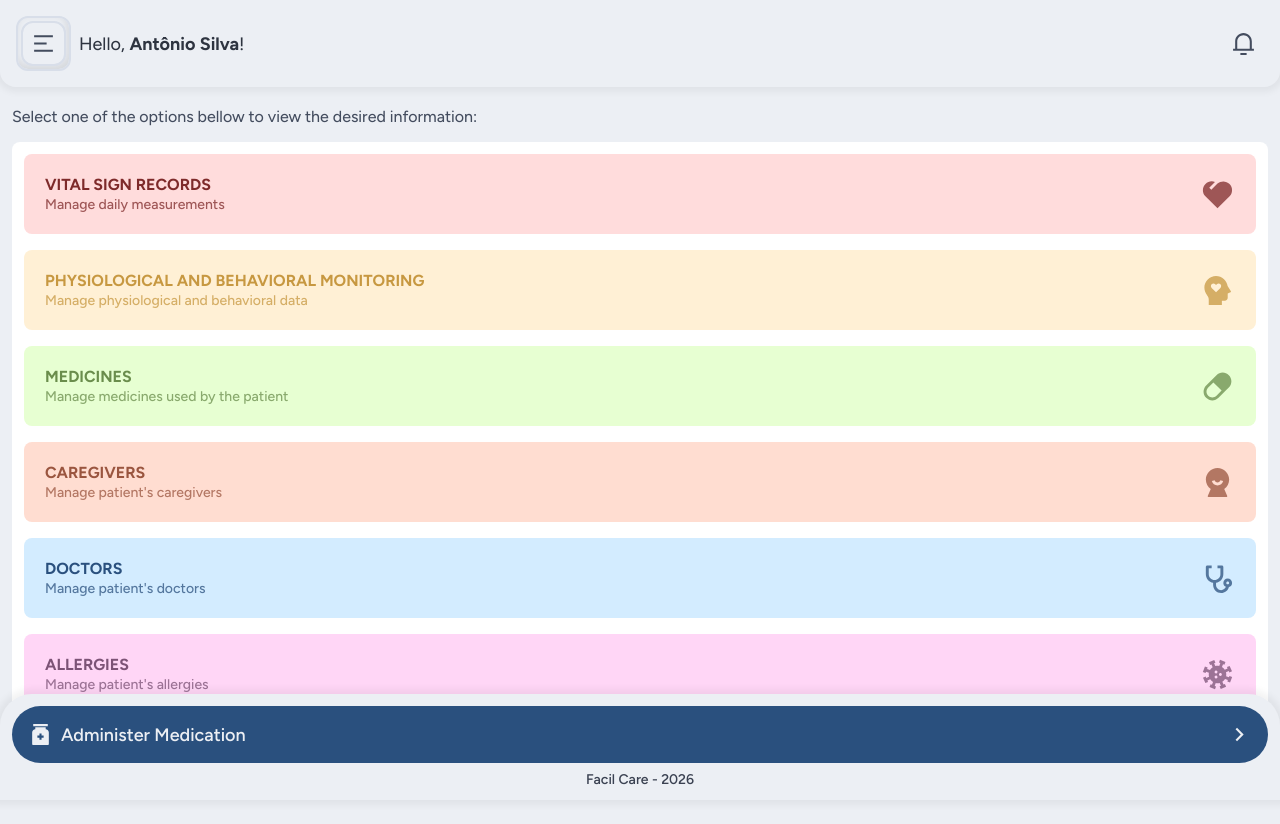
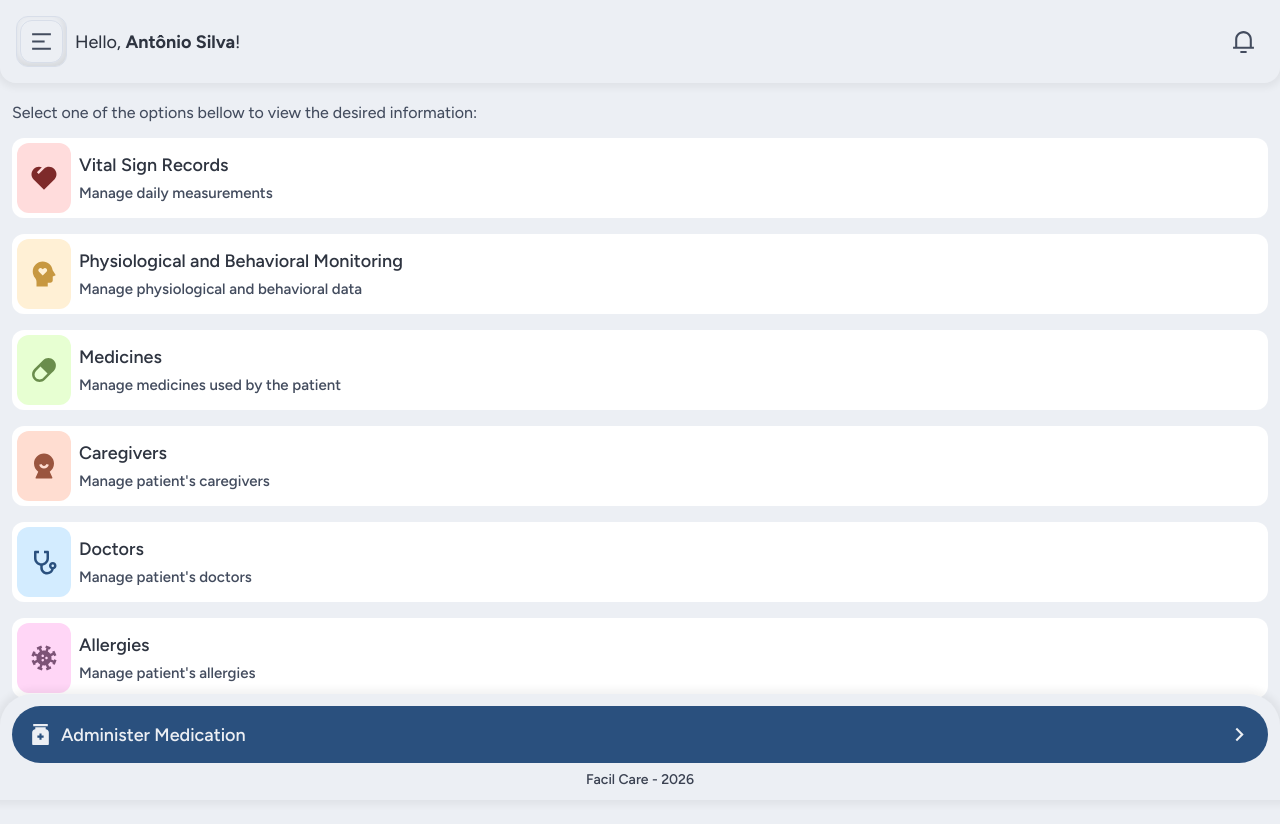
Before and after one commit to LuizGustavo1001/Facil_Care, a Vue app: page / in a window 1280 px wide. Shown: the top 824 px of the page. Built offline with nearby package versions, Linux system fonts and the light colour scheme.

Commit message:
refactor 🛤️ Vue Route Logic
- feat: Erase Data & Notifications View pattern
- refactor: IconBtnAlt logic

```diff
--- a/src/components/common/ActionButtonAlt.vue
+++ b/src/components/common/ActionButtonAlt.vue
@@ -57,6 +57,9 @@
     cursor: pointer;
     transition: 0.2s ease-out;
   }
+  .action-btn-alt:hover{
+    box-shadow: 0 0 5px 5px var(--alpha-black-05);
+  }
   .action-btn-alt .right-icon{
     color: var(--color-text-primary-muted);
   }
@@ -77,7 +80,8 @@
   }
 
   .btn-content .btn-content-description{
-    font-size: var(--text-body-md);
+    font-size: var(--text-body-lg);
+    font-weight: var(--bold-weight);
   }
 
   /* COLOR VARIANTS */
@@ -116,6 +120,25 @@
   .action-btn-alt.green:hover{
     border-color: var(--color-bg-green);
   }
+
+  /* 5. Yellow */
+  .action-btn-alt.yellow .left-icon-wrapper{
+    background-color: var(--color-bg-yellow);
+    color: var(--color-text-yellow);
+  }
+  .action-btn-alt.yellow:hover{
+    border-color: var(--color-bg-yellow);
+  }
+
+  /* 6. Purple */
+  .action-btn-alt.purple .left-icon-wrapper{
+    background-color: var(--color-bg-purple);
+    color: var(--color-text-purple);
+  }
+  .action-btn-alt.purple:hover{
+    border-color: var(--color-bg-purple);
+  }
+
 </style>
 
 <script setup>
@@ -124,7 +147,7 @@
 
   import Icon from "./Icon.vue"
 
-  const COLORS_LIST = ["blue", "orange", "red", "green"]
+  const COLORS_LIST = ["blue", "orange", "red", "green", "purple", "yellow"]
   const DEFAULT_COLOR = "blue"
 
   const props = defineProps({
@@ -159,7 +182,7 @@
     color: {
       type: String,
       default: 'blue',
-      validator: (value) => ["blue", "orange", "red", "green"].includes(value)
+      validator: (value) => ["blue", "orange", "red", "green", "purple", "yellow"].includes(value)
     },
     title: String,
     description: String
--- a/src/components/common/AppHeader.vue
+++ b/src/components/common/AppHeader.vue
@@ -15,7 +15,14 @@
       </p>
     </div>
 
-    <IconBtn :icon="icons['notification-line']" size="25px" variant="transparent" />
+    <IconBtn
+        tag="router"
+        target="_self"
+        to="/notifications"
+        :icon="icons['notification-line']"
+        size="25px"
+        variant="transparent"
+    />
   </header>
 </template>
 
--- a/src/components/common/AppSidebar.vue
+++ b/src/components/common/AppSidebar.vue
@@ -44,7 +44,8 @@
       <!-- Delete Account Data Button -->
       <ActionButton
           v-if="patientData"
-          tag="button"
+          tag="router"
+          to="/erase"
           :leftIcon="icons['delete-bin-line']"
           variant="destructive"
           :title="$t(`utils.deleteAccount`)"
--- a/src/components/common/IconBtn.vue
+++ b/src/components/common/IconBtn.vue
@@ -1,8 +1,9 @@
 <template>
   <component
-      :is="tag"
+      :is="componentTag"
       :type="isButton ? 'button' : undefined"
-      :href="!isButton ? (link || undefined) : undefined"
+      :to="isRouterLink ? to : undefined"
+      :href="!isButton ? (to || undefined) : undefined"
       :target="!isButton ? target : undefined"
       :rel="!isButton && target === '_blank' ? 'noopener noreferrer' : undefined"
       class="icon-btn"
@@ -84,6 +85,7 @@
   import { computed } from "vue"
 
   import Icon from "./Icon.vue"
+  import {RouterLink} from "vue-router";
 
   const VARIANTS = ["brand", "border", "bg-clr", "transparent", "subtle"]
   const DEFAULT_VARIANT = "brand"
@@ -97,7 +99,7 @@
       type: String,
       required: true
     },
-    link: {
+    to: {
       type: String,
       default: "#"
     },
@@ -123,6 +125,18 @@
 
   const isButton = computed(() => props.tag === 'button')
 
+  const isRouterLink = computed(() => props.tag === "router")
+
+  const componentTag = computed(() => {
+    // 1. Tag == RouterLink (Internal Link)
+    if(isRouterLink.value){
+      return RouterLink
+    }
+
+    // 2. Other Tag
+    return props.tag
+  })
+
   const paddingStyle = computed(() => `padding: var(--spacing-${props.padding})`)
 
   const variantClass = computed(() => {
--- a/src/components/common/IconBtnAlt.vue
+++ b/src/components/common/IconBtnAlt.vue
@@ -23,7 +23,7 @@
 
 .outline-layer, .inline-layer{
   background: var(--color-bg-primary);
-  border: 2px solid var(--color-border-default);
+  border: 1px solid var(--color-border-default);
   border-radius: var(--radius-lg);
 }
 
--- a/src/composables/useUtils.js
+++ b/src/composables/useUtils.js
@@ -28,6 +28,8 @@ export function useUtils() {
         OXYGEN_SATURATION: "oxygenSaturation",
         BLOOD_GLUCOSE: "bloodGlucose",
         HEART_RATE: "heartRate",
+        NOTIFICATIONS: "notifications",
+        ERASE: "erase"
     }
 
     const MANAGE_PAGES = [
--- a/src/locales/en-US.js
+++ b/src/locales/en-US.js
@@ -26,7 +26,24 @@ export default {
         waterIntake: "Water Intake",
         mealAcceptance: "Food Acceptance",
         weight: "Weight",
-        necessities: "Monitoring of bowel and urine"
+        necessities: "Monitoring of bowel and urine",
+        notifications: "Notifications",
+        erase: "Erase Data"
+    },
+    meta: {
+        home: "Home",
+        monitoring: "Monitoring",
+        monitoringOverview: "Monitoring",
+        manageOverview: "Manage",
+        emergencyData: "Emergency Data",
+        preferences: "Preferences",
+        register: "Register",
+        backup: "Backup",
+        manual: "User's Manual",
+        terms: "Terms of Service",
+        notifications: "Notifications",
+        notFound: 'Page not Found',
+        erase: "Erase Data"
     },
     utils: {
         deleteAccount: "Erase Data",
--- a/src/locales/pt-BR.js
+++ b/src/locales/pt-BR.js
@@ -26,7 +26,24 @@ export default {
         waterIntake: "Ingestão de Água",
         mealAcceptance: "Aceitação de Refeições",
         weight: "Peso Corporal",
-        necessities: "Controle de Evacuação e Diurese"
+        necessities: "Controle de Evacuação e Diurese",
+        notifications: "Notificações",
+        erase: "Apagar Dados"
+    },
+    meta: {
+        home: "Início",
+        monitoring: "Monitoramento",
+        monitoringOverview: "Monitoramento",
+        manageOverview: "Gerenciamento",
+        emergencyData: "Dados de Emergência",
+        preferences: "Preferências",
+        register: "Registrar",
+        backup: "Backup",
+        manual: "Manual do Usuário",
+        terms: "Termos de Usuário",
+        notifications: "Notificações",
+        notFound: 'Página não encontrada',
+        erase: "Apagar Dados"
     },
     utils: {
         deleteAccount: "Apagar Dados",
--- a/src/router/vueRoute.js
+++ b/src/router/vueRoute.js
@@ -1,5 +1,5 @@
 import { createRouter, createWebHistory } from 'vue-router'
-
+import { i18n } from '../locales/i18n.js'
 // mapping routes
 const routes = [
     {
@@ -7,7 +7,7 @@ const routes = [
       name: 'home',
       component: () => import('/src/views/HomeView.vue'),
       meta: {
-          title: 'Início | Facil Care'
+          title: 'home'
       }
     },
     {
@@ -15,7 +15,7 @@ const routes = [
         name: 'monitoring',
         component: () => import('/src/views/MonitoringView.vue'),
         meta: {
-            title: 'Monitoramento | Facil Care'
+            title: 'monitoring'
         }
     },
     {
@@ -23,7 +23,7 @@ const routes = [
         name: 'monitoring-overview',
         component: () => import('/src/views/MonitoringOverview.vue'),
         meta: {
-            title: 'Monitoramento | Facil Care'
+            title: 'monitoring'
         }
     },
     {
@@ -31,7 +31,7 @@ const routes = [
         name: 'manage-overview',
         component: () => import('/src/views/ManageView.vue'),
         meta: {
-            title: 'Gerenciamento | Facil Care'
+            title: 'manageOverview'
         }
     },
     {
@@ -39,7 +39,7 @@ const routes = [
         name: "emergency-data",
         component: () => import('/src/views/EmergencyDataView.vue'),
         meta: {
-            title: 'Dados de Emergência | Facil Care'
+            title: 'emergencyData'
         }
     },
     {
@@ -47,7 +47,7 @@ const routes = [
         name: 'preferences',
         component: () => import('/src/views/PreferencesView.vue'),
         meta: {
-            title: 'Preferências | Facil Care'
+            title: 'preferences'
         }
     },
     {
@@ -55,7 +55,7 @@ const routes = [
       name: 'register',
       component: () => import('/src/views/RegisterView.vue'),
       meta: {
-          title: 'Registro | Facil Care'
+          title: 'register'
       }
     },
     {
@@ -63,7 +63,7 @@ const routes = [
         name: 'backup',
         component: () => import('/src/views/BackupView.vue'),
         meta: {
-            title: "Backup | Facil Care"
+            title: "backup"
         }
     },
     {
@@ -71,20 +71,39 @@ const routes = [
         name: 'manual',
         component: () => import('/src/views/ManualView.vue'),
         meta: {
-            title: "Manual do Usuário | Facil Care"
+            title: "manual"
         }
     },
     {
         path: '/terms',
         name: 'terms',
         component: () => import('/src/views/TermsView.vue'),
+        meta: {
+            title: "terms"
+        }
+    },
+    {
+        path: '/notifications',
+        name: 'notifications',
+        component: () => import('/src/views/NotificationsView.vue'),
+        meta: {
+            title: "notifications"
+        }
+    },
+    {
+        path: '/erase',
+        name: 'erase',
+        component: () => import('/src/views/EraseDataView.vue'),
+        meta: {
+            title: "erase"
+        }
     },
     {
         path: "/not-found",
         name: 'not-found',
         component: () => import('/src/views/AppFallback.vue'),
         meta: {
-            title: "Página não encontrada | Facil Care"
+            title: "notFound"
         }
     },
     // generic route (path not found)
@@ -107,7 +126,8 @@ const router = createRouter({
 
 // update document title
 router.afterEach((to) => {
-    document.title = to.meta.title || 'FacilCare'
+    const title = to.meta.title
+    document.title = `${i18n.global.t(`meta.${title}`)} | Facil Care`
 })
 
 export default router
--- /dev/null
+++ b/src/views/EraseDataView.vue
@@ -0,0 +1,25 @@
+<template>
+  <div class="view">
+    <AppHeader
+        :title="getPageTitle(PAGES['ERASE'])"
+        :leftBtnIcon="icons['chevron-left']"
+        @return-page="handleReturn"
+    />
+
+  </div>
+</template>
+
+<style scoped>
+
+</style>
+
+<script setup>
+  import { icons } from "../assets/icons/icons.js"
+  import { useNavigation } from "../composables/useNavigation.js"
+  import { useUtils } from "../composables/useUtils.js"
+
+  import AppHeader from "../components/common/AppHeader.vue"
+
+  const { handleReturn } = useNavigation()
+  const { getPageTitle, PAGES } = useUtils()
+</script>
--- a/src/views/HomeView.vue
+++ b/src/views/HomeView.vue
@@ -22,6 +22,18 @@
         <p class="text-muted">{{ $t("views.home.subtitle") }}:</p>
 
         <nav class="home-nav flex flex-column gap-1">
+          <ActionButtonAlt
+            v-for="btn in homeView.buttons"
+            :key="btn.id"
+            tag="router"
+            :to="btn.route"
+            :leftIcon="btn.icon"
+            leftIconSize="30px"
+            :color="btn.color"
+            :title="$t(`views.home.buttons.${btn.id}.title`)"
+            :description="$t(`views.home.buttons.${btn.id}.description`)"
+          />
+          <!--
           <router-link
               v-for="btn in homeView.buttons"
               :key="btn.id"
@@ -36,6 +48,7 @@
 
             <Icon :icon="btn.icon" class="muted" size="35px"/>
           </router-link>
+          -->
         </nav>
       </section>
     </main>
@@ -44,95 +57,7 @@
   </div>
 </template>
 
-<style scoped>
-  .home-nav{
-    border-radius: var(--radius-md);
-    padding: var(--spacing-sm);
-
-    background: var(--color-bg-subtle);
-  }
-
-  .home-card{
-    color: inherit;
-    padding: var(--spacing-lg);
-
-    border-radius: var(--radius-md);
-    border: 1px solid transparent;
-
-    transition: 0.2s ease-out;
-  }
-  .home-card:active, .home-card:focus-visible{
-    transform: scale(0.98);
-  }
-
-  .home-card h1{
-    font-size: var(--text-heading-sm);
-    text-transform: uppercase;
-  }
-  .home-card p{
-    font-size: var(--text-body-md);
-    font-weight: 500;
-  }
-
-  .home-card .muted{
-    opacity: 0.75;
-  }
-
-  /* VARIANT */
-  /* 1. Red */
-  .home-card.red{
-    background: var(--color-bg-red);
-    color: var(--color-text-red);
-  }
-  .home-card.red:hover{
-    border-color: var(--color-text-red);
-  }
-
-  /* 2. Orange */
-  .home-card.orange{
-    background: var(--color-bg-orange);
-    color: var(--color-text-orange);
-  }
-  .home-card.orange:hover{
-    border-color: var(--color-text-orange);
-  }
-
-  /* 3. Blue */
-  .home-card.blue{
-    background: var(--color-bg-blue);
-    color: var(--color-text-blue);
-  }
-  .home-card.blue:hover{
-    border-color: var(--color-text-blue);
-  }
-
-  /* 4. Green */
-  .home-card.green{
-    background: var(--color-bg-green);
-    color: var(--color-text-green);
-  }
-  .home-card.green:hover{
-    border-color: var(--color-text-green);
-  }
-
-  /* 5. Yellow */
-  .home-card.yellow{
-    background: var(--color-bg-yellow);
-    color: var(--color-text-yellow);
-  }
-  .home-card.yellow:hover{
-    border-color: var(--color-text-yellow);
-  }
-
-  /* 6. Purple */
-  .home-card.purple{
-    background: var(--color-bg-purple);
-    color: var(--color-text-purple);
-  }
-  .home-card.purple:hover{
-    border-color: var(--color-text-purple);
-  }
-</style>
+<style scoped></style>
 
 <script setup>
   import { onMounted, ref } from "vue"
@@ -150,6 +75,7 @@
 
   import PatientController from "../controllers/PatientController.js"
   import db from "../database/db.js"
+  import ActionButtonAlt from "../components/common/ActionButtonAlt.vue";
 
   // Composables
   const {
--- /dev/null
+++ b/src/views/NotificationsView.vue
@@ -0,0 +1,25 @@
+<template>
+  <div class="view">
+    <AppHeader
+        :title="getPageTitle(PAGES['NOTIFICATIONS'])"
+        :leftBtnIcon="icons['chevron-left']"
+        @return-page="handleReturn"
+    />
+
+  </div>
+</template>
+
+<style scoped>
+
+</style>
+
+<script setup>
+  import { icons } from "../assets/icons/icons.js"
+  import { useUtils } from "../composables/useUtils.js"
+  import { useNavigation } from "../composables/useNavigation.js"
+
+  import AppHeader from "../components/common/AppHeader.vue"
+
+  const { handleReturn } = useNavigation()
+  const { getPageTitle, PAGES } = useUtils()
+</script>
```
